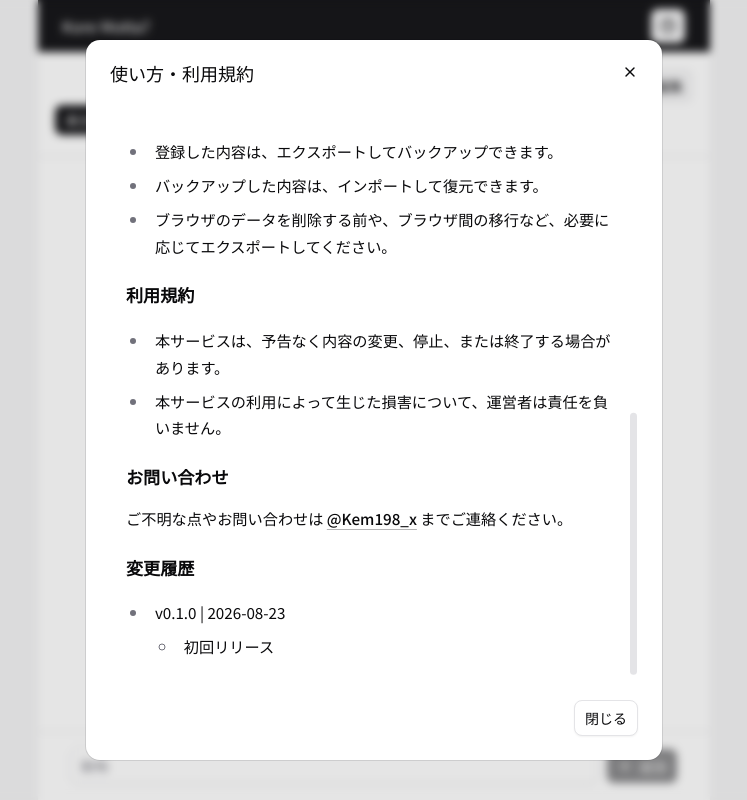
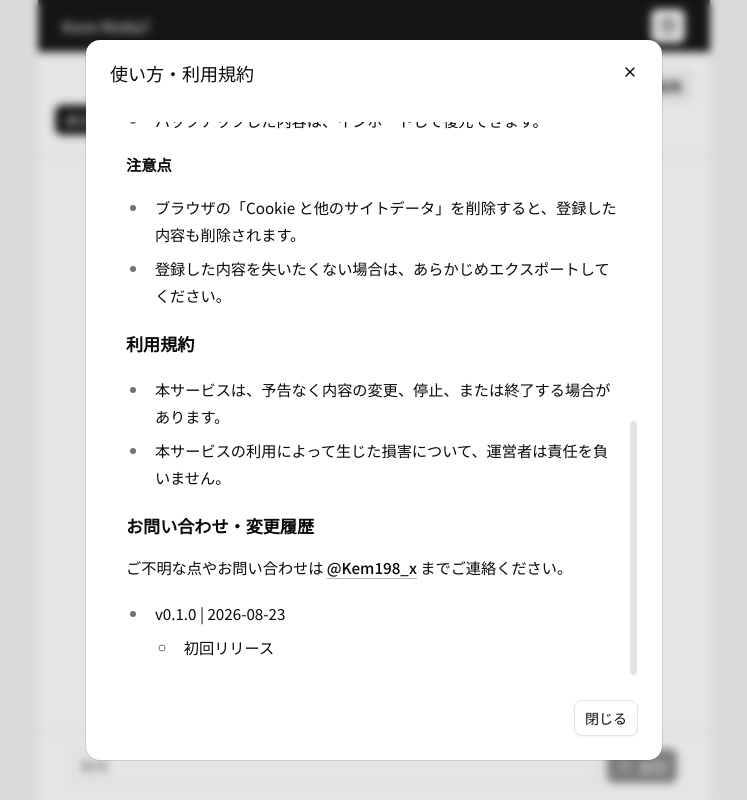
Before and after one commit to kem198/kore-motta, a Next.js app: page / in a window 1280 px wide. Both pictures are taken after a click on the button 934 px from the left and 26 px from the top of the page. Shown: the whole page, without its empty margins (266-1013 px from the left). Built offline with nearby package versions, Linux system fonts and the light colour scheme.

Commit message:
fix: update section titles and refine backup notes for clarity in Term component

```diff
--- a/src/components/shared/dialog/help-dialog.tsx
+++ b/src/components/shared/dialog/help-dialog.tsx
@@ -54,26 +54,31 @@ function Term() {
       </section>
 
       <section>
-        <h3>情報の取り扱い</h3>
+        <h3>登録内容について</h3>
+
+        <h4>情報の取り扱い</h4>
 
         <ul>
           <li>登録した内容は、お使いのブラウザ内に保存されます。</li>
           <li>登録した内容を外部サービスへ送信・保存することはありません。</li>
-          <li>
-            ブラウザの「Cookie
-            と他のサイトデータ」を削除すると、登録した内容も削除されます。ご注意ください。
-          </li>
         </ul>
-      </section>
 
-      <section>
-        <h3>登録内容のバックアップ</h3>
+        <h4>バックアップ</h4>
 
         <ul>
           <li>登録した内容は、エクスポートしてバックアップできます。</li>
           <li>バックアップした内容は、インポートして復元できます。</li>
+        </ul>
+
+        <h4>注意点</h4>
+
+        <ul>
           <li>
-            ブラウザのデータを削除する前や、ブラウザ間の移行など、必要に応じてエクスポートしてください。
+            ブラウザの「Cookie
+            と他のサイトデータ」を削除すると、登録した内容も削除されます。
+          </li>
+          <li>
+            登録した内容を失いたくない場合は、あらかじめエクスポートしてください。
           </li>
         </ul>
       </section>
@@ -92,7 +97,7 @@ function Term() {
       </section>
 
       <section>
-        <h3>お問い合わせ</h3>
+        <h3>お問い合わせ・変更履歴</h3>
 
         <p>
           ご不明な点やお問い合わせは{" "}
@@ -106,10 +111,6 @@ function Term() {
           </a>{" "}
           までご連絡ください。
         </p>
-      </section>
-
-      <section>
-        <h3>変更履歴</h3>
 
         <ul>
           {CHANGELOG.map((release) => (
```
